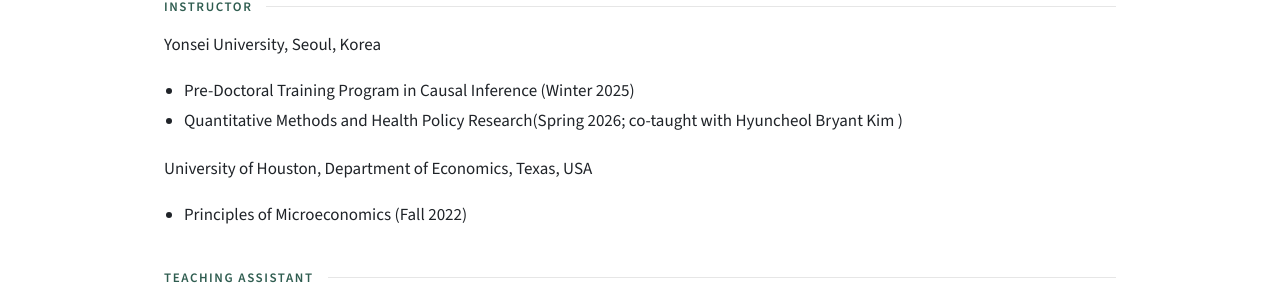
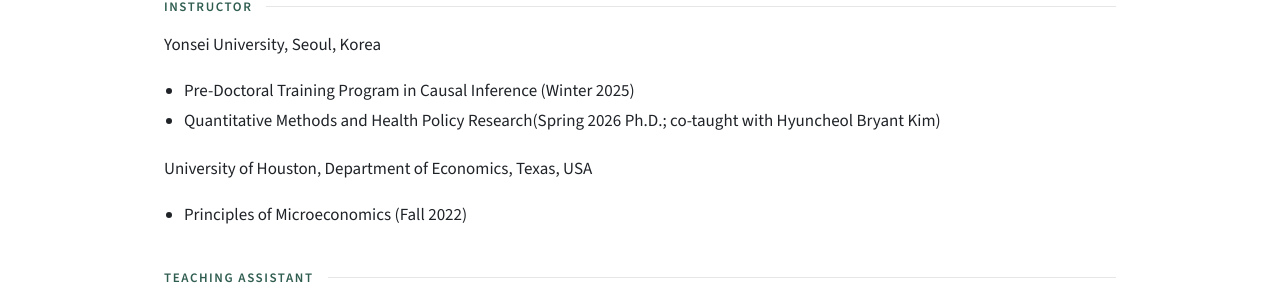
Before and after one commit to Jeonghyeok-Kim/Jeonghyeok-Kim.github.io, a Jekyll site: the page built from teaching.md, in a window 1280 px wide. Shown: the part 122-425 px from the top of the page. Built offline with Jekyll 4.4.1, drawn with Linux system fonts in a browser that asks for light colours.

```diff
--- a/teaching.md
+++ b/teaching.md
@@ -11,7 +11,7 @@ permalink: /teaching/
 Yonsei University, Seoul, Korea
 
 - Pre-Doctoral Training Program in Causal Inference (Winter 2025)
-- Quantitative Methods and Health Policy Research(Spring 2026; co-taught with Hyuncheol Bryant Kim )
+- Quantitative Methods and Health Policy Research(Spring 2026 Ph.D.; co-taught with Hyuncheol Bryant Kim)
 
 University of Houston, Department of Economics, Texas, USA
 
```
